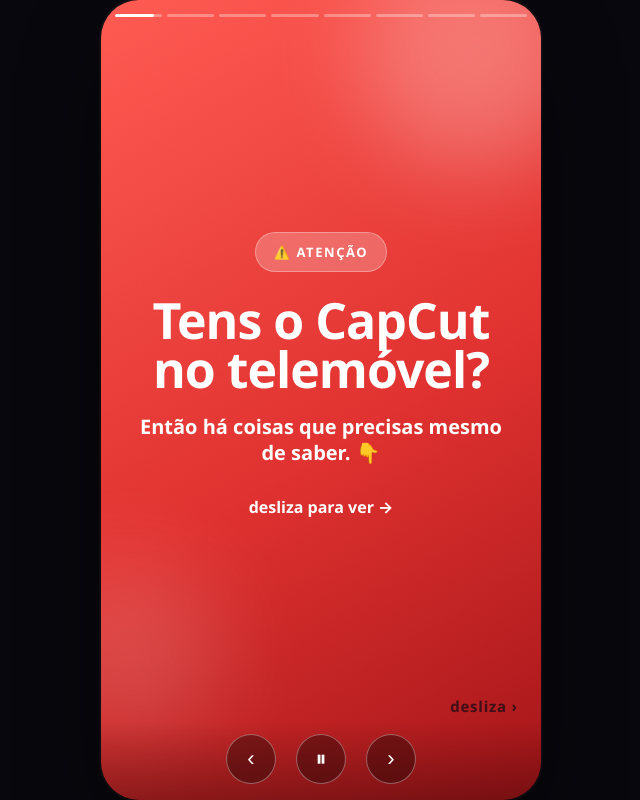
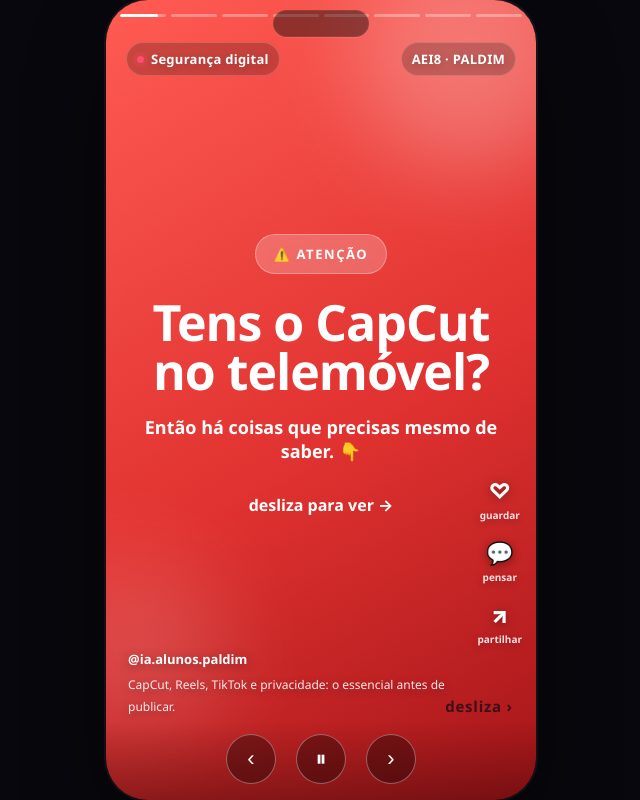
Before and after one commit to AnaFonseca/ia-alunos-paldim, a plain HTML site: page seguranca-digital/capcut-reels-tiktok.html in a window 1280 px wide. Shown: the whole page, without its empty margins (319-959 px from the left). Drawn offline with Linux system fonts and the light colour scheme.

Commit message:
Update capcut-reels-tiktok.html
Including attribution

```diff
--- a/seguranca-digital/capcut-reels-tiktok.html
+++ b/seguranca-digital/capcut-reels-tiktok.html
@@ -28,14 +28,24 @@
   /* ---------- phone frame ---------- */
   .phone{
     position:relative;
-    width:min(440px,100vw);
-    height:min(950px,100dvh);
+    width:min(430px,100vw);
+    height:min(930px,100dvh);
     aspect-ratio:9/19.5;
     max-height:100dvh;
     overflow:hidden;
     background:#000;
-    border-radius:38px;
-    box-shadow:0 40px 90px -20px rgba(0,0,0,.8), 0 0 0 2px rgba(255,255,255,.04);
+    border-radius:42px;
+    box-shadow:0 40px 90px -20px rgba(0,0,0,.8), 0 0 0 2px rgba(255,255,255,.06);
+  }
+  .phone::before{
+    content:"";
+    position:absolute;
+    top:10px;left:50%;transform:translateX(-50%);
+    width:96px;height:27px;border-radius:999px;
+    background:rgba(0,0,0,.42);
+    z-index:50;
+    box-shadow:0 1px 0 rgba(255,255,255,.08), inset 0 0 0 1px rgba(255,255,255,.06);
+    pointer-events:none;
   }
   @media (max-width:480px){
     .phone{width:100vw;height:100dvh;border-radius:0;box-shadow:none;}
@@ -46,7 +56,7 @@
   .slide{
     position:absolute;inset:0;
     display:flex;flex-direction:column;
-    padding:54px 30px 104px;
+    padding:62px 28px 112px;
     opacity:0;visibility:hidden;
     transform:scale(1.04);
     transition:opacity .45s ease, transform .55s cubic-bezier(.22,.61,.36,1), visibility .45s;
@@ -86,22 +96,25 @@
   h1{
     font-family:'Segoe UI', system-ui, -apple-system, BlinkMacSystemFont, Arial, sans-serif;
     font-weight:800;line-height:.98;letter-spacing:-.02em;
-    font-size:clamp(38px,10.5vw,54px);
+    font-size:clamp(34px,9.2vw,48px);
     margin-bottom:8px;
   }
   h1 .hl{display:inline-block;}
-  .lead{font-size:20px;font-weight:600;opacity:.92;margin-top:12px;line-height:1.32;}
+  .lead{font-size:18px;font-weight:600;opacity:.92;margin-top:12px;line-height:1.32;}
 
-  .cards{display:flex;flex-direction:column;gap:13px;margin-top:auto;}
+  .cards{display:flex;flex-direction:column;gap:12px;margin-top:22px;}
+  .slide:not(.center) h1 + .cards, .slide:not(.center) .lead + .cards{margin-top:20px;}
+  .slide:not(.center) .tag + .cards{margin-top:18px;}
   .card{
-    display:flex;gap:15px;align-items:flex-start;
-    background:rgba(255,255,255,.16);
-    border:1px solid rgba(255,255,255,.22);
-    backdrop-filter:blur(8px);
-    border-radius:18px;padding:17px 18px;
+    display:flex;gap:13px;align-items:flex-start;
+    background:rgba(255,255,255,.18);
+    border:1px solid rgba(255,255,255,.26);
+    backdrop-filter:blur(10px);
+    border-radius:18px;padding:14px 16px;
+    box-shadow:0 10px 28px rgba(0,0,0,.12);
   }
   .t-terms .card,.t-ai .card,.t-action .card,.t-final .card{background:rgba(255,255,255,.4);border-color:rgba(255,255,255,.55);}
-  .card .ico{font-size:30px;line-height:1.1;flex-shrink:0;}
+  .card .ico{font-size:25px;line-height:1.1;flex-shrink:0;}
   .card .num{
     flex-shrink:0;width:38px;height:38px;border-radius:50%;
     display:grid;place-items:center;font-family:'Segoe UI', system-ui, -apple-system, BlinkMacSystemFont, Arial, sans-serif;font-weight:800;font-size:21px;
@@ -109,7 +122,8 @@
   }
   .t-action .card .num{background:rgba(0,0,0,.16);}
   .card h3{font-family:'Segoe UI', system-ui, -apple-system, BlinkMacSystemFont, Arial, sans-serif;font-weight:700;font-size:18px;letter-spacing:-.01em;margin-bottom:4px;}
-  .card p{font-size:16.5px;line-height:1.36;opacity:.92;}
+  .card p{font-size:15.5px;line-height:1.32;opacity:.94;}
+  .slide:not(.center) .tag{margin-top:14px;}
   .tag{font-size:16px;font-weight:700;opacity:.82;margin-top:16px;}
 
   /* big centered text slides */
@@ -182,6 +196,37 @@
 
   .handle{font-size:11px;font-weight:700;letter-spacing:.1em;opacity:.55;text-transform:uppercase;position:absolute;top:34px;left:0;right:0;text-align:center;z-index:5;}
 
+
+  /* ---------- reels-style interface ---------- */
+  .reel-top{
+    position:absolute;top:42px;left:20px;right:20px;z-index:40;
+    display:flex;align-items:center;justify-content:space-between;
+    color:#fff;font-size:13px;font-weight:850;letter-spacing:.02em;
+    text-shadow:0 2px 10px rgba(0,0,0,.28);
+    pointer-events:none;
+  }
+  .reel-pill{
+    display:inline-flex;align-items:center;gap:7px;
+    background:rgba(0,0,0,.20);border:1px solid rgba(255,255,255,.18);
+    backdrop-filter:blur(8px);border-radius:999px;padding:7px 10px;
+  }
+  .reel-live-dot{width:7px;height:7px;border-radius:50%;background:#ff4d6d;box-shadow:0 0 0 4px rgba(255,77,109,.16);}
+  .reel-actions{
+    position:absolute;right:14px;bottom:154px;z-index:42;
+    display:flex;flex-direction:column;align-items:center;gap:15px;
+    color:#fff;text-shadow:0 2px 10px rgba(0,0,0,.38);pointer-events:none;
+  }
+  .reel-action{display:grid;place-items:center;gap:3px;font-size:22px;font-weight:900;}
+  .reel-action small{font-size:10px;font-weight:800;opacity:.86;}
+  .reel-caption{
+    position:absolute;left:22px;right:74px;bottom:84px;z-index:42;
+    color:#fff;text-align:left;pointer-events:none;
+    text-shadow:0 2px 12px rgba(0,0,0,.46);
+  }
+  .reel-caption strong{display:block;font-size:13px;margin-bottom:4px;}
+  .reel-caption span{font-size:12px;line-height:1.35;opacity:.9;}
+  .slide .badge,.slide h1,.slide .lead,.slide .cards,.slide .save,.slide .footnote,.slide .credit-mark,.slide .credit-body,.slide .credit-small,.slide .portal-link,.slide .restart{position:relative;z-index:3;}
+
   .credit-link{color:#ff8a72;word-break:break-all;text-decoration:none;border-bottom:1px solid rgba(255,138,114,.4);}
   .credit-body{font-size:16px;line-height:1.5;opacity:.88;max-width:340px;}
   .credit-mark{font-family:'Segoe UI', system-ui, -apple-system, BlinkMacSystemFont, Arial, sans-serif;font-weight:800;font-size:24px;margin-bottom:16px;letter-spacing:-.02em;}
@@ -194,6 +239,19 @@
 <div class="phone" id="phone">
 
   <div class="progress" id="progress"></div>
+  <div class="reel-top" aria-hidden="true">
+    <span class="reel-pill"><span class="reel-live-dot"></span> Segurança digital</span>
+    <span class="reel-pill">AEI8 · PALDIM</span>
+  </div>
+  <div class="reel-actions" aria-hidden="true">
+    <div class="reel-action">♡<small>guardar</small></div>
+    <div class="reel-action">💬<small>pensar</small></div>
+    <div class="reel-action">↗<small>partilhar</small></div>
+  </div>
+  <div class="reel-caption" aria-hidden="true">
+    <strong>@ia.alunos.paldim</strong>
+    <span>CapCut, Reels, TikTok e privacidade: o essencial antes de publicar.</span>
+  </div>
 
   <div class="deck" id="deck">
 
@@ -284,6 +342,11 @@
       <div class="credit-mark reveal">Fim 🎬</div>
       <p class="credit-body reveal">
         Recurso educativo para alunos sobre segurança digital, privacidade, redes sociais e uso responsável de aplicações com IA.
+      </p>
+      <p class="credit-body reveal">
+        Gerado e adaptado para jovens a partir de uma publicação original de
+        <a class="credit-link" href="https://www.linkedin.com/in/beatriz-martinez-nunez-psych/" target="_blank" rel="noopener">@beatriz-martinez-nunez</a>,
+        no LinkedIn.
       </p>
       <p class="credit-body reveal">
         Desenvolvido no âmbito da <b>AEI8 – PALDIM | TEIP4</b>.<br>
```
